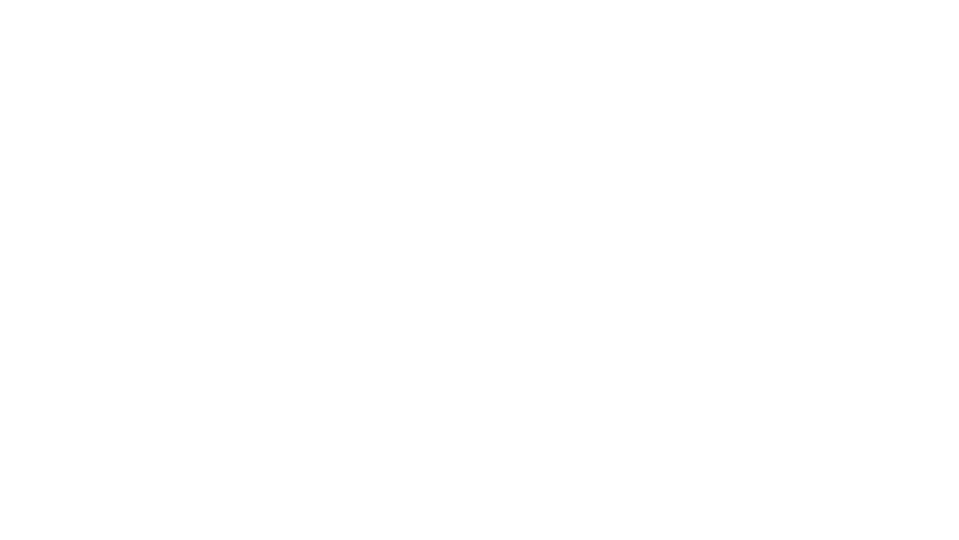
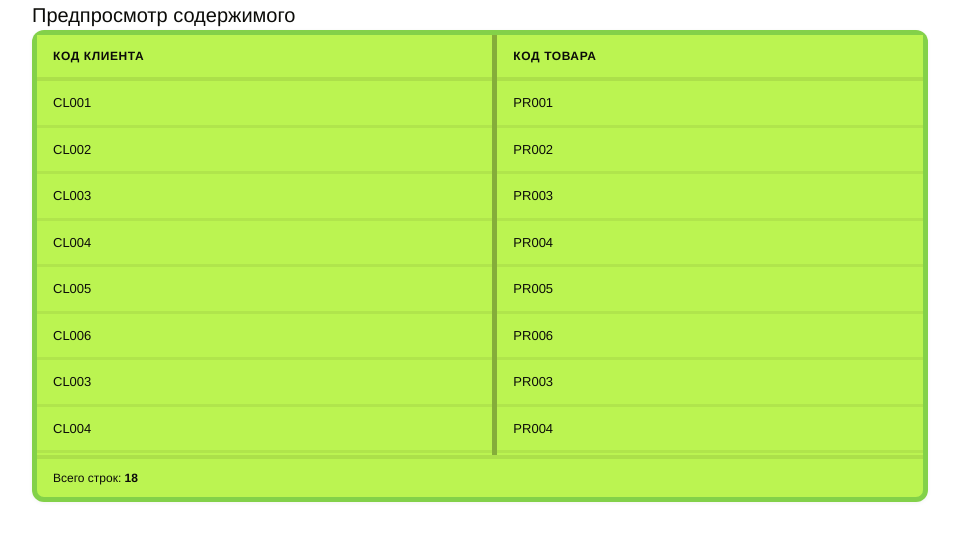
Before and after one commit to AzatBaisynov/ades-cargo-frontend, a React (Vite) app: page / in a window 1280 px wide. Shown: the top 540 px of the page, without its empty margins (160-1119 px from the left). Built offline with nearby package versions, Linux system fonts and the light colour scheme.

Commit message:
Реализована таблица

```diff
--- a/src/App.tsx
+++ b/src/App.tsx
@@ -1,8 +1,11 @@
+import { ExcelPreviewTable } from './features/import-excel/ui/ExcelPreviewTable';
 
-const App = () => {
+function App() {
   return (
-    <>
-    </>
+    <div className="p-6">
+      <ExcelPreviewTable />
+    </div>
   );
 }
+
 export default App;
--- a/src/assets/styles/globals.css
+++ b/src/assets/styles/globals.css
@@ -9,3 +9,89 @@
 body {
   font-family: var(--font-main);
 }
+
+.table-card {
+  background: var(--bg-light);
+  border: 5px solid color-mix(in oklch, var(--bg-dark), transparent 70%);
+  border-radius: 12px;
+  box-shadow: 0 1px 4px rgba(0,0,0,0.05);
+}
+
+
+.table-scroll {
+  max-height: 420px;
+  overflow-y: auto;
+  scrollbar-width: thin;
+  scrollbar-color: var(--text-light) transparent;
+}
+
+
+.table-scroll::-webkit-scrollbar {
+  width: 8px;
+}
+
+.table-scroll::-webkit-scrollbar-track {
+  background: transparent;
+}
+
+.table-scroll::-webkit-scrollbar-thumb {
+  background-color: color-mix(in oklch, var(--text-light), transparent 40%);
+  border-radius: 10px;
+  border: 2px solid transparent;
+  background-clip: content-box;
+}
+
+.table-scroll::-webkit-scrollbar-thumb:hover {
+  background-color: color-mix(in oklch, var(--text-dark), transparent 50%);
+}
+
+.table-base {
+  width: 100%;
+  border-collapse: collapse;
+  font-family: var(--font-main);
+}
+
+.table-head {
+  position: sticky;
+  top: 0;
+  background: var(--bg-light);
+  z-index: 10;
+}
+
+.table-th {
+  font-size: var(--fs-xs);
+  font-weight: var(--font-weight-bold);
+  color: var(--text-dark);
+  text-transform: uppercase;
+  letter-spacing: 0.05em;
+  padding: 12px 16px;
+  border-bottom: 4px solid rgba(0,0,0,0.08);
+  text-align: left;
+}
+
+.table-td {
+  font-size: var(--fs-sm);
+  font-weight: var(--font-weight-regular);
+  color: var(--text-dark);
+  padding: 12px 16px;
+  border-bottom: 3px solid rgba(0,0,0,0.06);
+}
+
+.table-row:hover {
+  background: color-mix(in oklch, var(--bg-light), black 5%);
+  transition: 0.2s ease;
+}
+
+.table-footer {
+  display: flex;
+  justify-content: space-between;
+  padding: 10px 16px;
+  border-top: 4px solid rgba(0, 0, 0, 0.08);
+  font-size: var(--fs-xs);
+  color: var(--text-dark);
+}
+
+.table-th:not(:last-child),
+.table-td:not(:last-child) {
+  border-right: 5px solid color-mix(in oklch, var(--text-dark), transparent 70%);
+}
--- /dev/null
+++ b/src/features/import-excel/ui/ExcelPreviewTable.tsx
@@ -0,0 +1,66 @@
+import React from 'react';
+
+const mockData = [
+  { clientCode: 'CL001', productCode: 'PR001' },
+  { clientCode: 'CL002', productCode: 'PR002' },
+  { clientCode: 'CL003', productCode: 'PR003' },
+  { clientCode: 'CL004', productCode: 'PR004' },
+  { clientCode: 'CL005', productCode: 'PR005' },
+  { clientCode: 'CL006', productCode: 'PR006' },
+  { clientCode: 'CL003', productCode: 'PR003' },
+  { clientCode: 'CL004', productCode: 'PR004' },
+  { clientCode: 'CL005', productCode: 'PR005' },
+  { clientCode: 'CL006', productCode: 'PR006' },
+  { clientCode: 'CL003', productCode: 'PR003' },
+  { clientCode: 'CL004', productCode: 'PR004' },
+  { clientCode: 'CL005', productCode: 'PR005' },
+  { clientCode: 'CL006', productCode: 'PR006' },
+  { clientCode: 'CL003', productCode: 'PR003' },
+  { clientCode: 'CL004', productCode: 'PR004' },
+  { clientCode: 'CL005', productCode: 'PR005' },
+  { clientCode: 'CL006', productCode: 'PR006' },
+
+];
+
+
+export const ExcelPreviewTable = () => {
+  return (
+    <div className="flex justify-center">
+      <div className="w-full max-w-4xl">
+        <div className="mb-4">
+          <h2
+            style={{ fontSize: "var(--fs-lg)", color: "var(--text-dark)" }}
+          >
+            Предпросмотр содержимого
+          </h2>
+        </div>
+        <div className="table-card">
+          <div className="table-scroll">
+            <table className="table-base">
+              <thead className="table-head">
+                <tr>
+                  <th className="table-th">Код клиента</th>
+                  <th className="table-th">Код товара</th>
+                </tr>
+              </thead>
+
+              <tbody>
+                {mockData.map((row, i) => (
+                  <tr key={i} className="table-row">
+                    <td className="table-td">{row.clientCode}</td>
+                    <td className="table-td">{row.productCode}</td>
+                  </tr>
+                ))}
+              </tbody>
+            </table>
+          </div>
+
+          <div className="table-footer">
+            <span>Всего строк: <b>{mockData.length}</b></span>
+
+          </div>
+        </div>
+      </div>
+    </div>
+  );
+};
```
